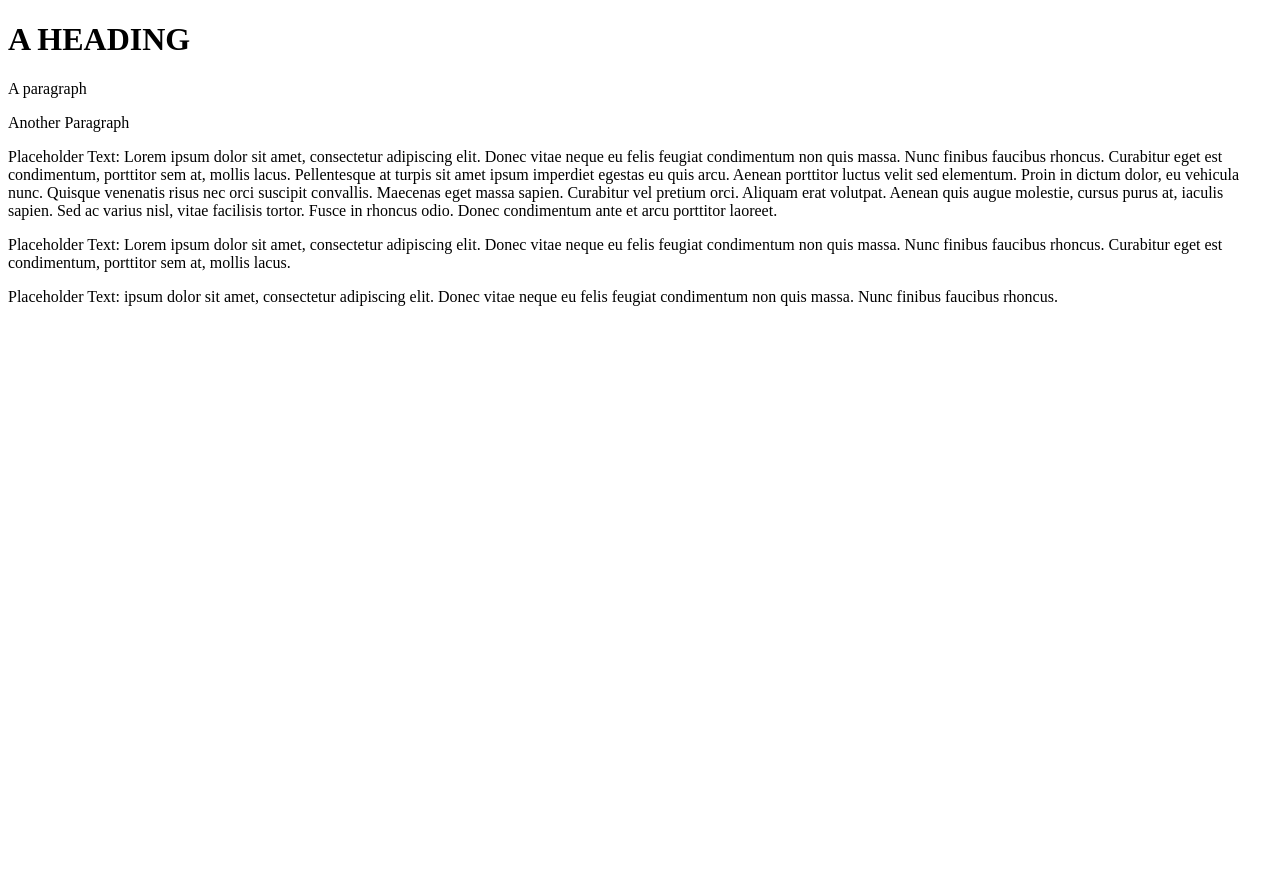
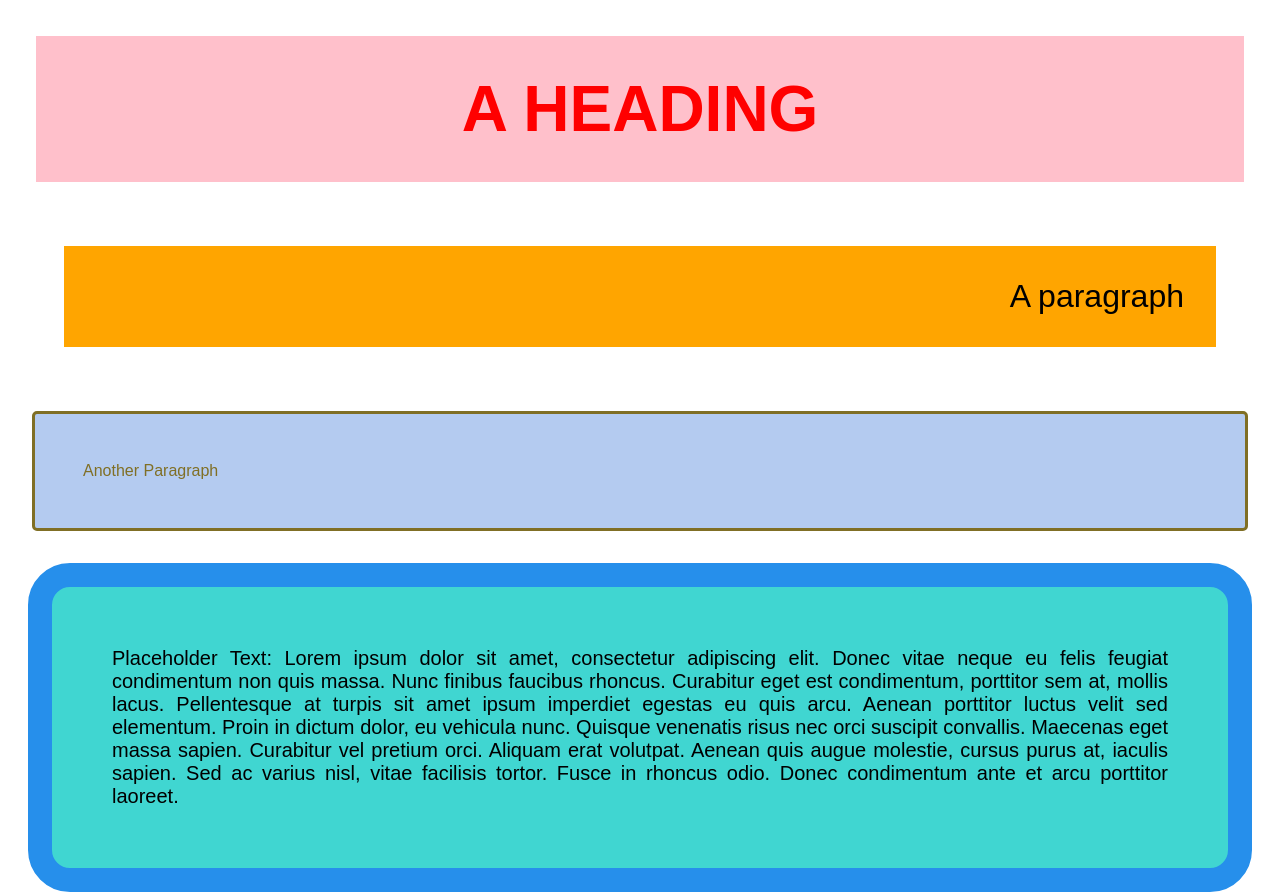
Before and after one commit to mohammaf1/INSTIL, a plain HTML site: page index.html in a window 1280 px wide. Shown: the top 895 px of the page. Before the commit the page ends 800 px from the top, so only its background shows below. Drawn offline with Linux system fonts and the light colour scheme; files that its build step writes are made by us from their sources.

Commit message:
Update index.html

```diff
--- a/index.html
+++ b/index.html
@@ -5,7 +5,7 @@
 <head>
 	<meta charset="utf-8"/>
 
-	<link rel="stylesheet" href="main.css" type="text/css">
+	<link rel="stylesheet" href="main_style.css" type="text/css">
 
 	<title>A Webpage</title>
 
```
